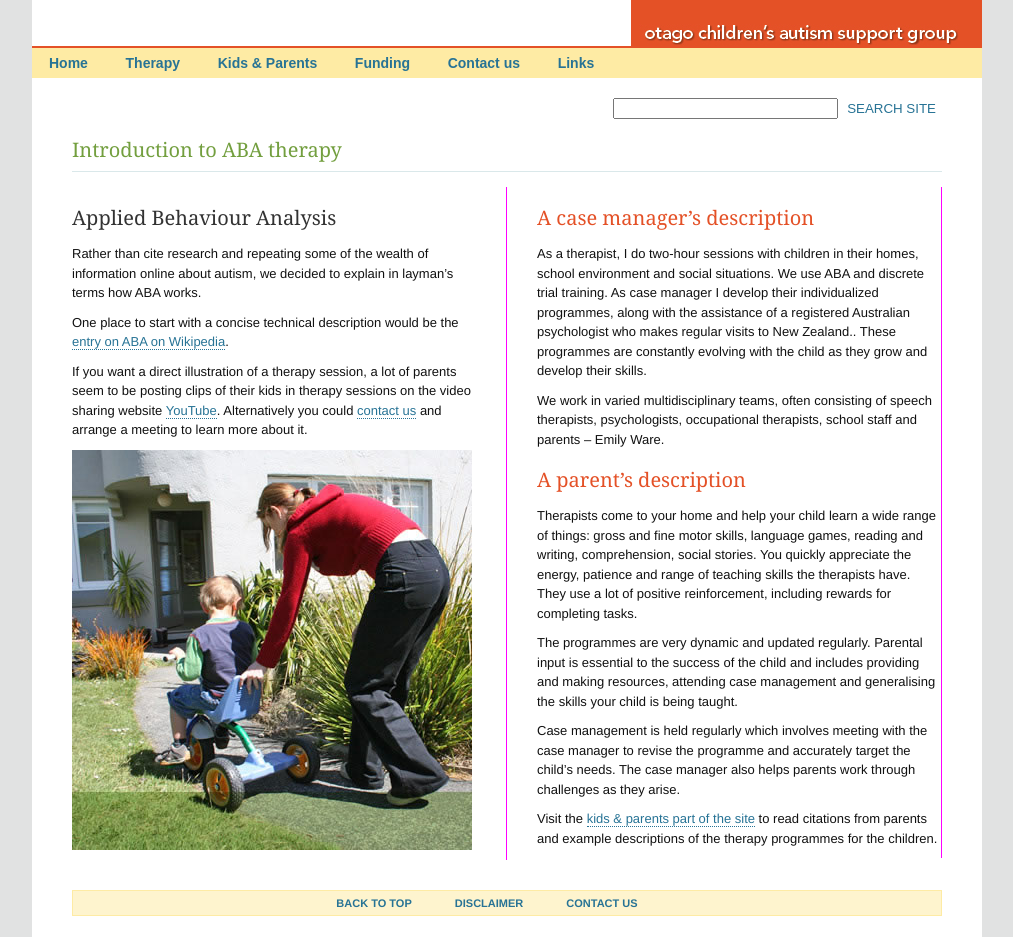
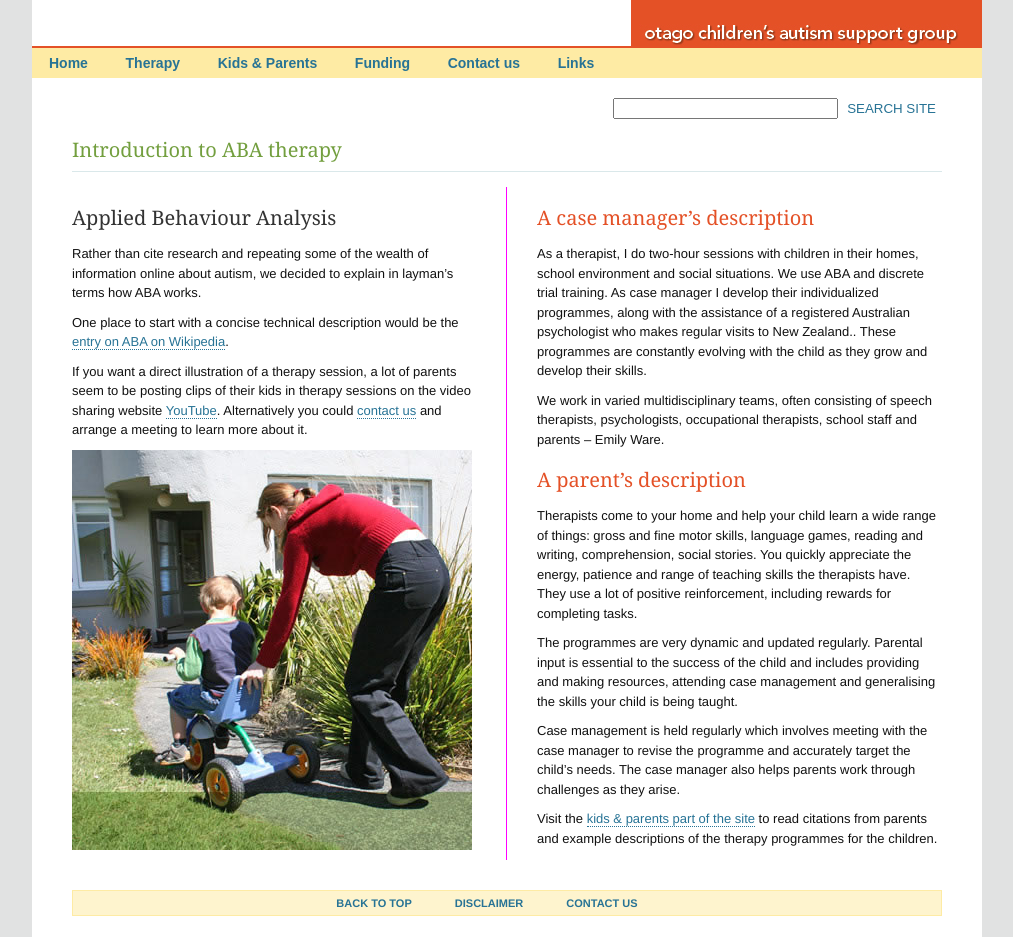
Before and after one commit to aaaidan/otagokidsautism, a Jekyll site: the page built from aba-therapy.html, in a window 1280 px wide. Shown: the whole page, without its empty margins (133-1146 px from the left). Built offline with Jekyll 4.4.1, drawn with Linux system fonts in a browser that asks for light colours.

Commit message:
Removed 2nd division in 2-col post layout

```diff
--- a/_sass/post.scss
+++ b/_sass/post.scss
@@ -34,6 +34,7 @@
 		}
 		&:last-of-type {
 			padding-right: 0;
+			border-right: none;
 		}
 	}
 }
```
